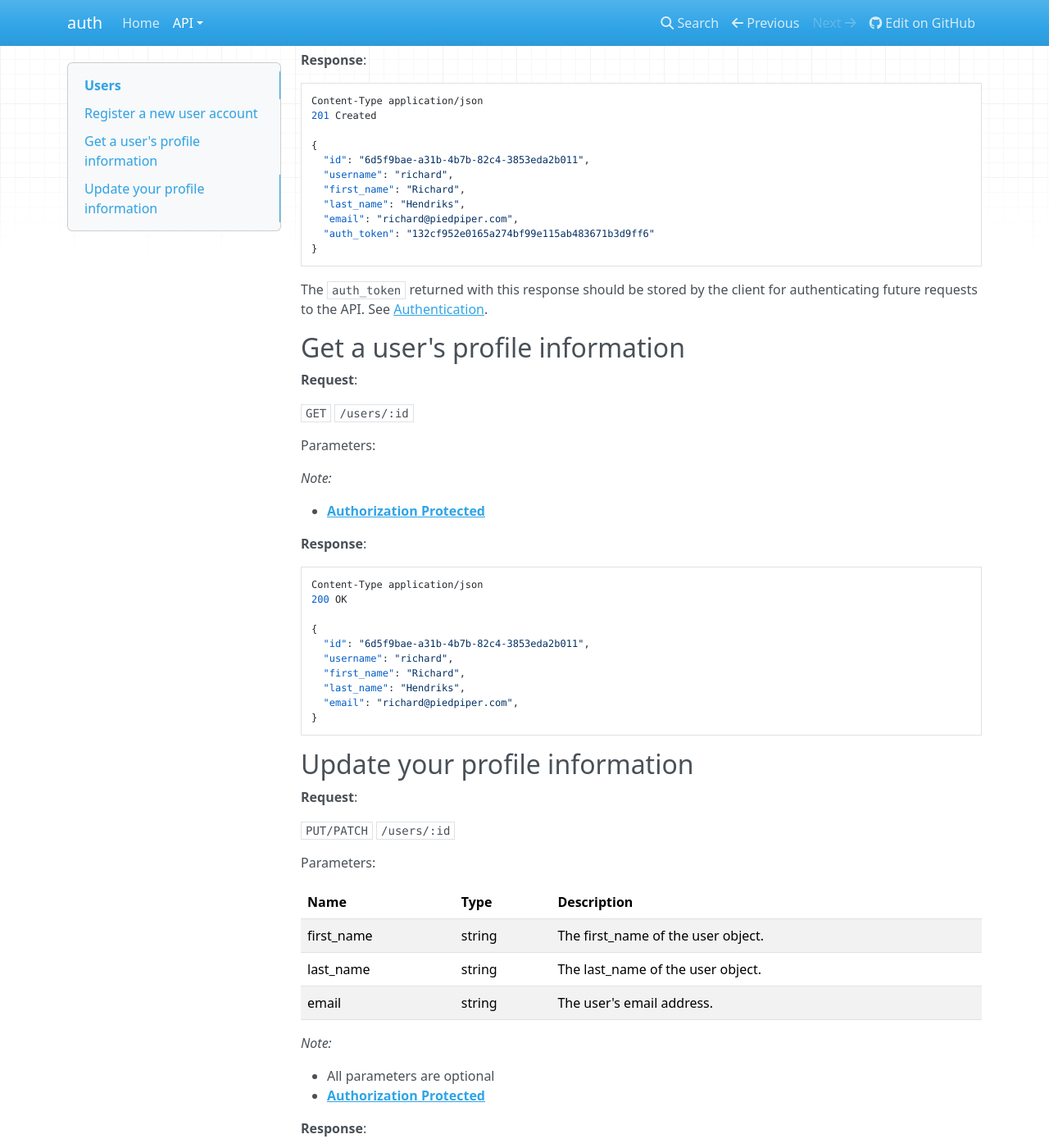
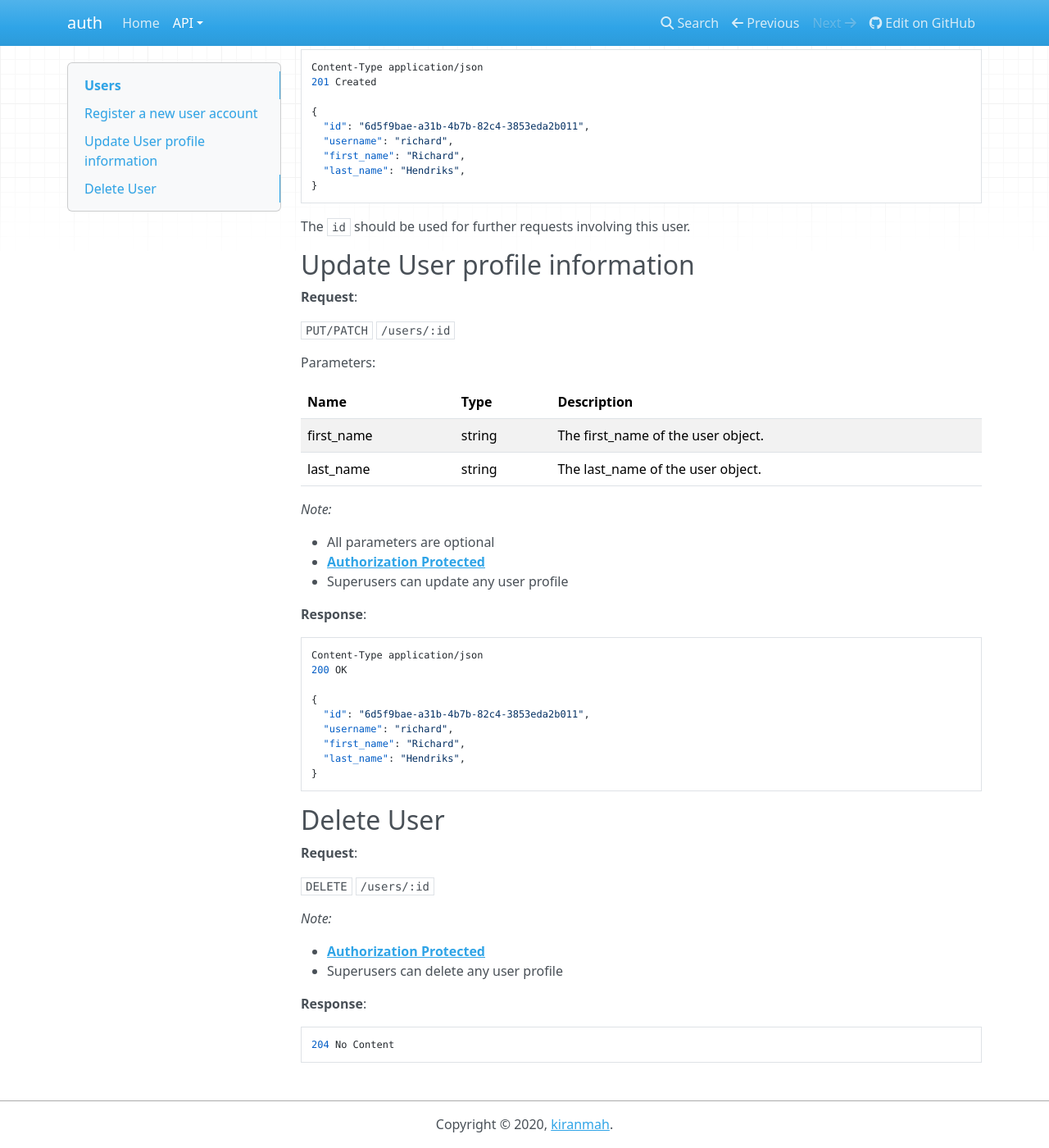
Before and after one commit to kiranmah/authservice, an MkDocs documentation site: the page built from docs/api/users.md, in a window 1280 px wide and 1400 px high, scrolled down 622 px. Shown: the whole window at 82% size. Built offline with MkDocs 1.6.1, drawn with Linux system fonts in a browser that asks for light colours; nearby versions of some CDN libraries; some of the changed text lies outside the part shown.

````diff
--- a/docs/api/users.md
+++ b/docs/api/users.md
@@ -15,7 +15,6 @@ username   | string | Yes      | The username for the new user.
 password   | string | Yes      | The password for the new user account.
 first_name | string | No       | The user's given name.
 last_name  | string | No       | The user's family name.
-email      | string | No       | The user's email address.
 
 *Note:*
 
@@ -32,26 +31,32 @@ Content-Type application/json
   "username": "richard",
   "first_name": "Richard",
   "last_name": "Hendriks",
-  "email": "richard@piedpiper.com",
-  "auth_token": "132cf952e0165a274bf99e115ab483671b3d9ff6"
 }
 ```
 
-The `auth_token` returned with this response should be stored by the client for
-authenticating future requests to the API. See [Authentication](authentication.md).
+The `id` should be used for further requests involving this user.
 
 
-## Get a user's profile information
+## Update User profile information
 
 **Request**:
 
-`GET` `/users/:id`
+`PUT/PATCH` `/users/:id`
 
 Parameters:
 
+Name       | Type   | Description
+-----------|--------|---
+first_name | string | The first_name of the user object.
+last_name  | string | The last_name of the user object.
+
+
+
 *Note:*
 
+- All parameters are optional
 - **[Authorization Protected](authentication.md)**
+- Superusers can update any user profile
 
 **Response**:
 
@@ -64,43 +69,22 @@ Content-Type application/json
   "username": "richard",
   "first_name": "Richard",
   "last_name": "Hendriks",
-  "email": "richard@piedpiper.com",
 }
 ```
 
-
-## Update your profile information
+## Delete User
 
 **Request**:
 
-`PUT/PATCH` `/users/:id`
-
-Parameters:
-
-Name       | Type   | Description
------------|--------|---
-first_name | string | The first_name of the user object.
-last_name  | string | The last_name of the user object.
-email      | string | The user's email address.
-
-
+`DELETE` `/users/:id`
 
 *Note:*
 
-- All parameters are optional
 - **[Authorization Protected](authentication.md)**
+- Superusers can delete any user profile
 
 **Response**:
 
 ```json
-Content-Type application/json
-200 OK
-
-{
-  "id": "6d5f9bae-a31b-4b7b-82c4-3853eda2b011",
-  "username": "richard",
-  "first_name": "Richard",
-  "last_name": "Hendriks",
-  "email": "richard@piedpiper.com",
-}
+204 No Content
 ```
````
Also changed, not shown: other parts of docs/api/users.md (+1 -1 lines), README.md (+22 -4 lines), docs/api/authentication.md (+8 -7 lines), docs/index.md (+24 -7 lines), 1 other file.
